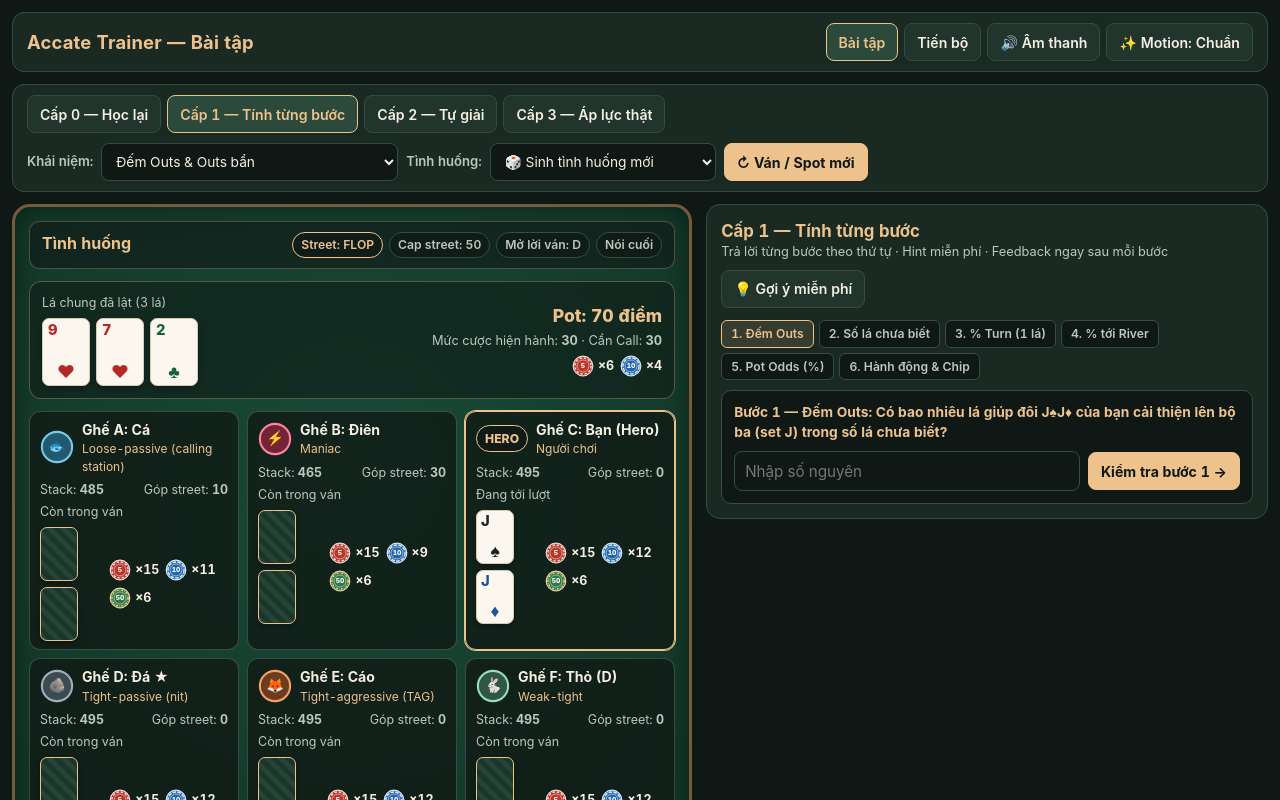
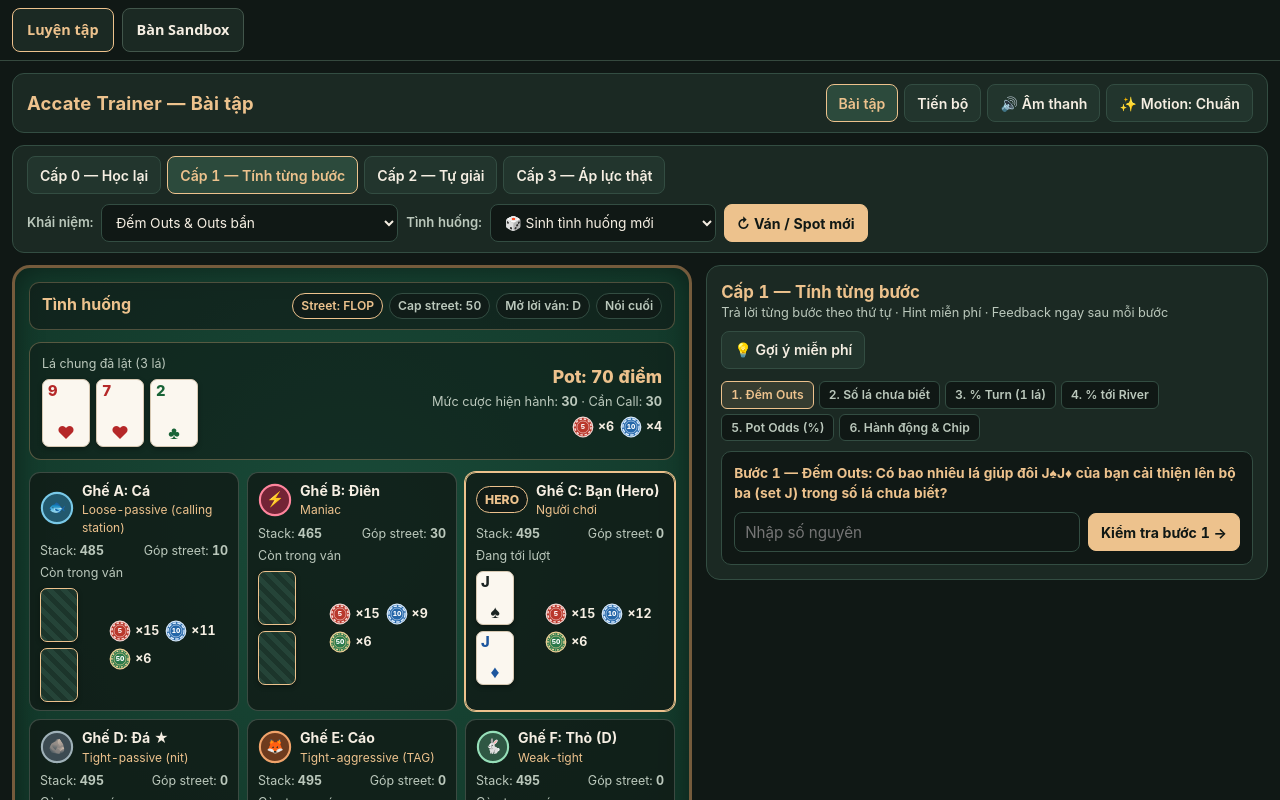
Before and after one commit to OXplakhoa/accate-trainer, a React (Vite) app: page / in a window 1280 px wide. Shown: the top 800 px of the page. Built offline with nearby package versions, Linux system fonts and the light colour scheme.

Commit message:
feat(app): connect Drill and Sandbox modes

```diff
--- a/src/ui/App.tsx
+++ b/src/ui/App.tsx
@@ -1,8 +1,54 @@
-import { DrillApp } from './drill';
+import { Activity, lazy, Suspense, useCallback, useState } from 'react';
+import type { HandState } from '../engine';
 import './app.css';
 
+const DrillApp = lazy(async () => ({ default: (await import('./drill')).DrillApp }));
+const SandboxApp = lazy(async () => ({ default: (await import('./sandbox')).SandboxApp }));
+
+type PracticeSpot = { hand: HandState; heroId: string };
+type Mode = 'drill' | 'sandbox';
+
 export function App() {
-  return <DrillApp />;
+  const [mode, setMode] = useState<Mode>('drill');
+  const [openedSandbox, setOpenedSandbox] = useState(false);
+  const [practiceSpot, setPracticeSpot] = useState<PracticeSpot>();
+
+  const openPracticeSpot = useCallback((hand: HandState, heroId: string) => {
+    setPracticeSpot({ hand, heroId });
+    setMode('drill');
+  }, []);
+
+  function openSandbox() {
+    setOpenedSandbox(true);
+    setMode('sandbox');
+  }
+
+  return (
+    <>
+      <nav className="accate-mode-nav" aria-label="Chế độ chơi">
+        <button type="button" aria-pressed={mode === 'drill'} onClick={() => setMode('drill')}>
+          Luyện tập
+        </button>
+        <button type="button" aria-pressed={mode === 'sandbox'} onClick={openSandbox}>
+          Bàn Sandbox
+        </button>
+      </nav>
+
+      <Suspense fallback={<p className="accate-app-status" role="status">Đang mở chế độ chơi…</p>}>
+        <Activity mode={mode === 'drill' ? 'visible' : 'hidden'}>
+          <DrillApp
+            initialSpot={practiceSpot}
+            onBackToSandbox={practiceSpot ? openSandbox : undefined}
+          />
+        </Activity>
+        {openedSandbox && (
+          <Activity mode={mode === 'sandbox' ? 'visible' : 'hidden'}>
+            <SandboxApp onPracticeSpot={openPracticeSpot} />
+          </Activity>
+        )}
+      </Suspense>
+    </>
+  );
 }
 
 export default App;
--- a/src/ui/app.css
+++ b/src/ui/app.css
@@ -2,3 +2,39 @@ body {
   margin: 0;
   background: #101815;
 }
+
+.accate-mode-nav {
+  display: flex;
+  gap: 8px;
+  padding: 8px max(12px, env(safe-area-inset-right)) 8px max(12px, env(safe-area-inset-left));
+  border-bottom: 1px solid #35493e;
+  background: #101815;
+  font: 600 0.9rem/1.3 system-ui, sans-serif;
+}
+
+.accate-mode-nav button {
+  min-height: 44px;
+  padding: 8px 14px;
+  border: 1px solid #42564b;
+  border-radius: 8px;
+  background: #1b2923;
+  color: #f5eee2;
+  font: inherit;
+  cursor: pointer;
+}
+
+.accate-mode-nav button[aria-pressed='true'] {
+  border-color: #edc28d;
+  color: #edc28d;
+}
+
+.accate-mode-nav button:focus-visible {
+  outline: 2px solid #edc28d;
+  outline-offset: 2px;
+}
+
+.accate-app-status {
+  margin: 24px 12px;
+  color: #f5eee2;
+  font: 1rem/1.5 system-ui, sans-serif;
+}
--- a/src/ui/drill/DrillApp.tsx
+++ b/src/ui/drill/DrillApp.tsx
@@ -236,6 +236,7 @@ export function DrillApp(props: DrillAppProps) {
       const nextSpot = createDrillSpotFromHandState({ hand: props.initialSpot.hand, heroId: props.initialSpot.heroId, conceptId: selectedConcept });
       setInitialSpotError(false);
       setCurrentSpot(nextSpot);
+      setActiveTab('drill');
       if (selectedLevel === 0) setSelectedLevel(1);
       resetInputsForSpot(nextSpot, selectedLevel === 0 ? 1 : selectedLevel);
     } catch { setInitialSpotError(true); }
```
